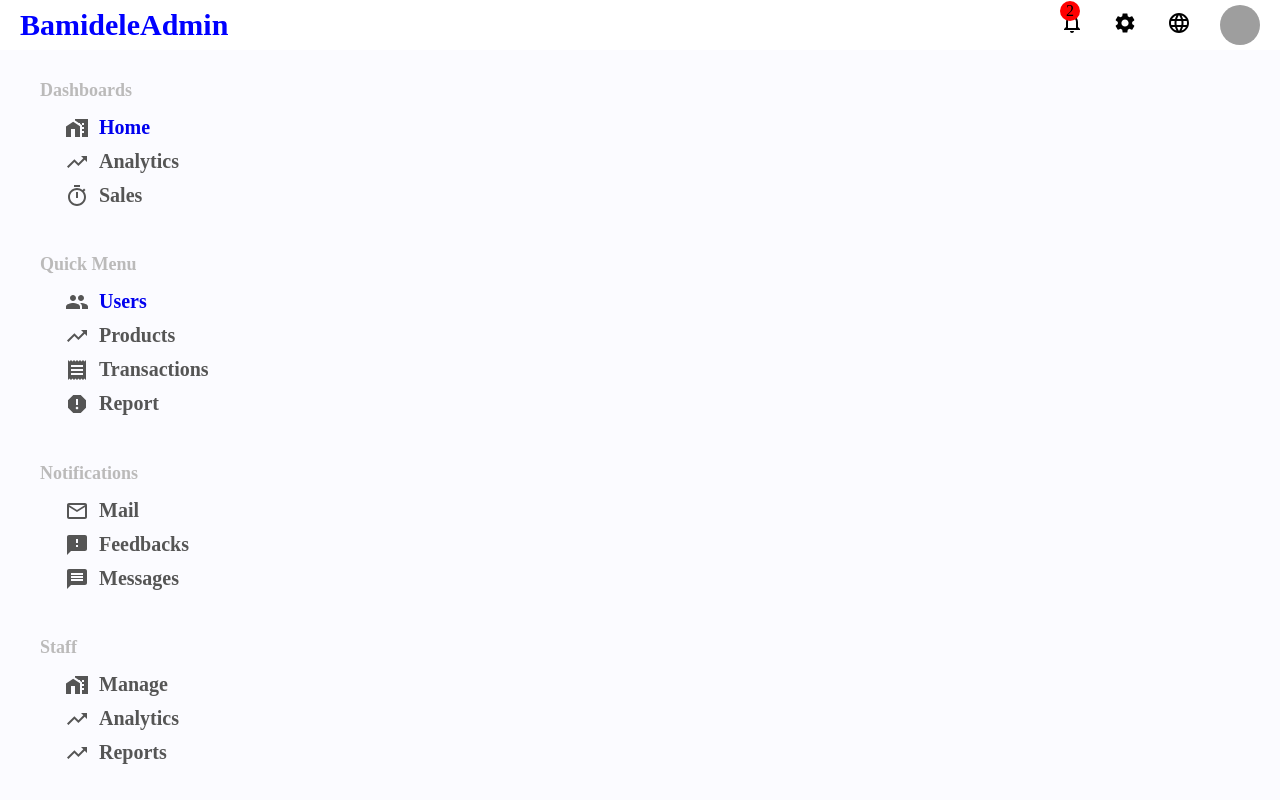
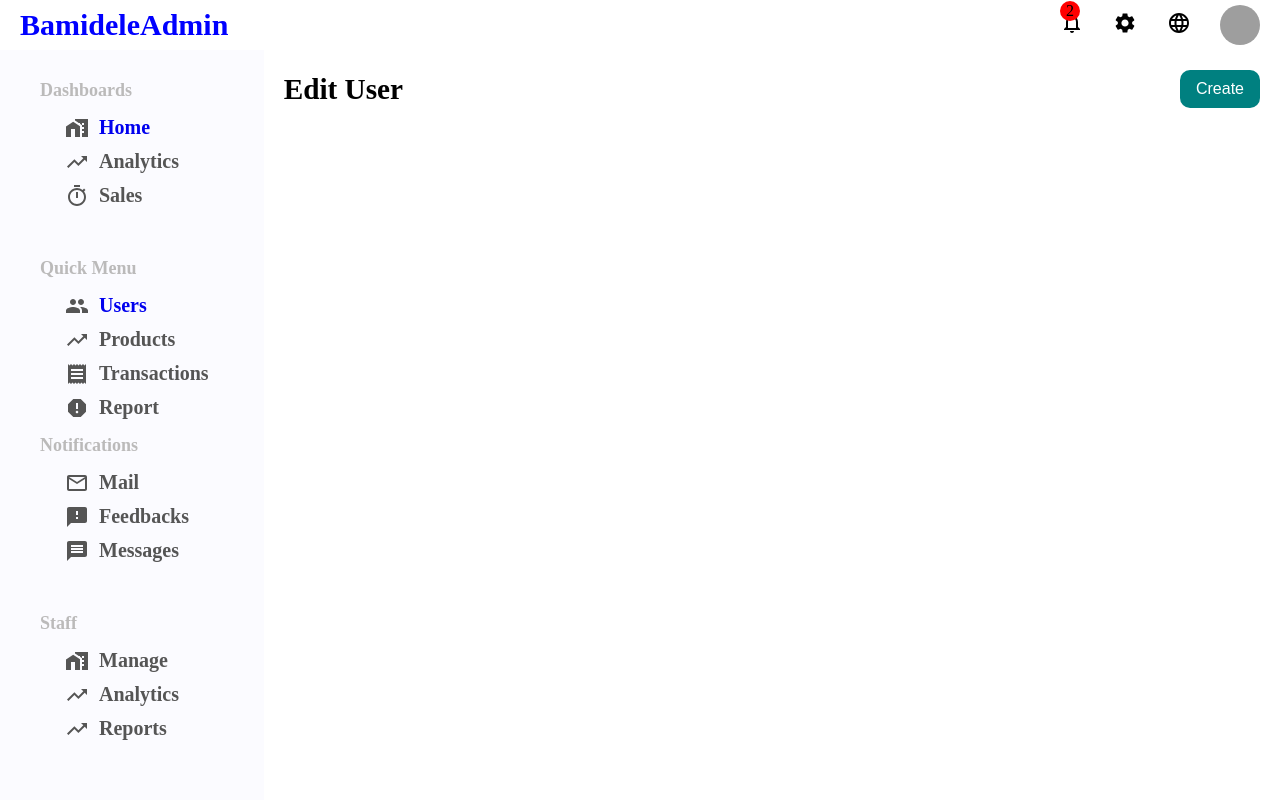
Before and after one commit to mystic001/admindashboard, a React (Create React App) app: page /user in a window 1280 px wide. Built offline with nearby package versions, Linux system fonts and the light colour scheme; grey boxes are pictures that could not be loaded.

Commit message:
adding ordinary user

```diff
--- a/src/App.js
+++ b/src/App.js
@@ -3,6 +3,7 @@ import './App.css';
 import Sidebar from './Sidebar/Sidebar';
 import Home from './pages/Home/Home';
 import Users from './pages/Users/Users';
+import User from './pages/User/User'
 import {BrowserRouter as Router,Switch,Route} from "react-router-dom";
 function App() {
   return (
@@ -14,6 +15,7 @@ function App() {
        <Switch>
        <Route path = "/" exact component = {Home}/>
        <Route path="/users" component = {Users}><Users /></Route>
+       <Route path="/user/" component = {User}><User/></Route>
       </Switch>
       </div>
       </Router>
--- a/src/Sidebar/sidebar.css
+++ b/src/Sidebar/sidebar.css
@@ -5,6 +5,12 @@
     height: calc(100vh - 50px);
     background-color:rgb(251,251,255);
 
+}
+
+.sidebarmenu{
+
+    height: 100%;
+    overflow: hidden;
 }
 
 .sidebarmenu h3{
@@ -29,8 +35,13 @@ padding: 10px 20px;
 .sidebarList{
     margin-left: 10px;
     padding: 5px;
+    display: flex;
+    flex-direction: column;
+    justify-content: space-between;
     border-radius:5px;
+
     width:100%;
+    height: 70%;
 }
 
 .sideBarIcon{
--- /dev/null
+++ b/src/pages/User/User.jsx
@@ -0,0 +1,15 @@
+import React from 'react'
+import './user.css'
+function User() {
+    return (
+        <div className = "userContainer">
+            <div className="userWrapper">
+                <div className = 'userEdit'><h3>Edit User</h3></div>
+
+                <button>Create</button>
+            </div>
+        </div>
+    )
+}
+
+export default User
--- /dev/null
+++ b/src/pages/User/user.css
@@ -0,0 +1,27 @@
+.userContainer{
+    flex:4;
+    height:calc(100vh - 50px);
+    padding: 20px;
+    overflow-x: hidden;
+}
+
+.userWrapper{
+    display: flex;
+    align-items: center;
+    justify-content: space-between;
+}
+
+.userEdit{
+    font-size: 25px;
+}
+
+.userWrapper button{
+    border: none;
+    font-size: 16px;
+    color: white;
+    width: 80px;
+    cursor: pointer;
+    border-radius: 10px;
+    padding: 10px;
+    background-color: teal;
+}
--- a/src/pages/Users/Users.jsx
+++ b/src/pages/Users/Users.jsx
@@ -10,7 +10,7 @@ function Users() {
 
   const [dataRow, setDataRow] = useState(rows);
 
-  const handledelete = ()=> setDataRow(()=> console.log("stop here"));
+  const handledelete = (id)=> setDataRow(()=> dataRow.filter((item)=> item.id !== id ));
 
 const columns = [
   { field: 'id', headerName: 'ID', width: 150 },
@@ -52,7 +52,9 @@ const columns = [
       <Link to = {`/user/${row.id}`}>
       <button className="bt">Edit</button>
       </Link>
-      <DeleteOutline style ={{marginLeft:20}} onClick = {()=>handledelete }/></div></>)
+      <DeleteOutline style ={{marginLeft:20,
+      color:"red",
+    cursor:"pointer"}} onClick = {()=>handledelete(row.id) }/></div></>)
 
   },
 ];
```
